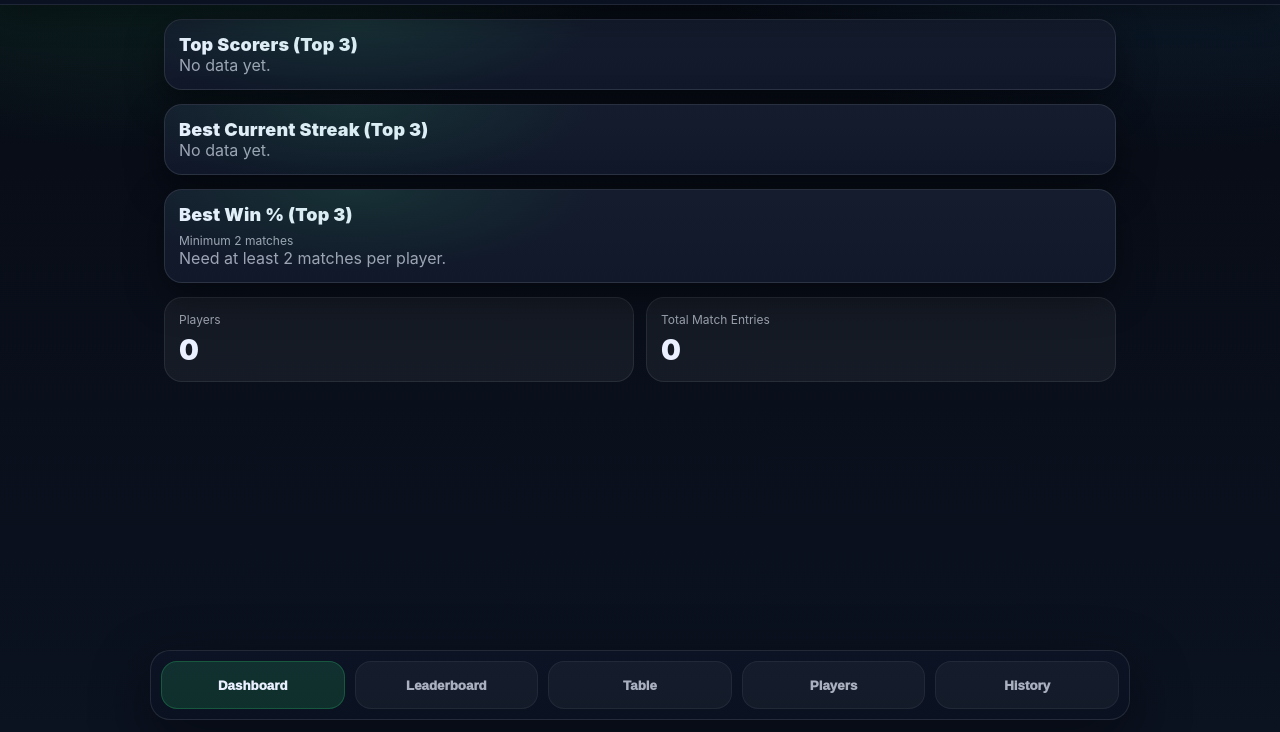
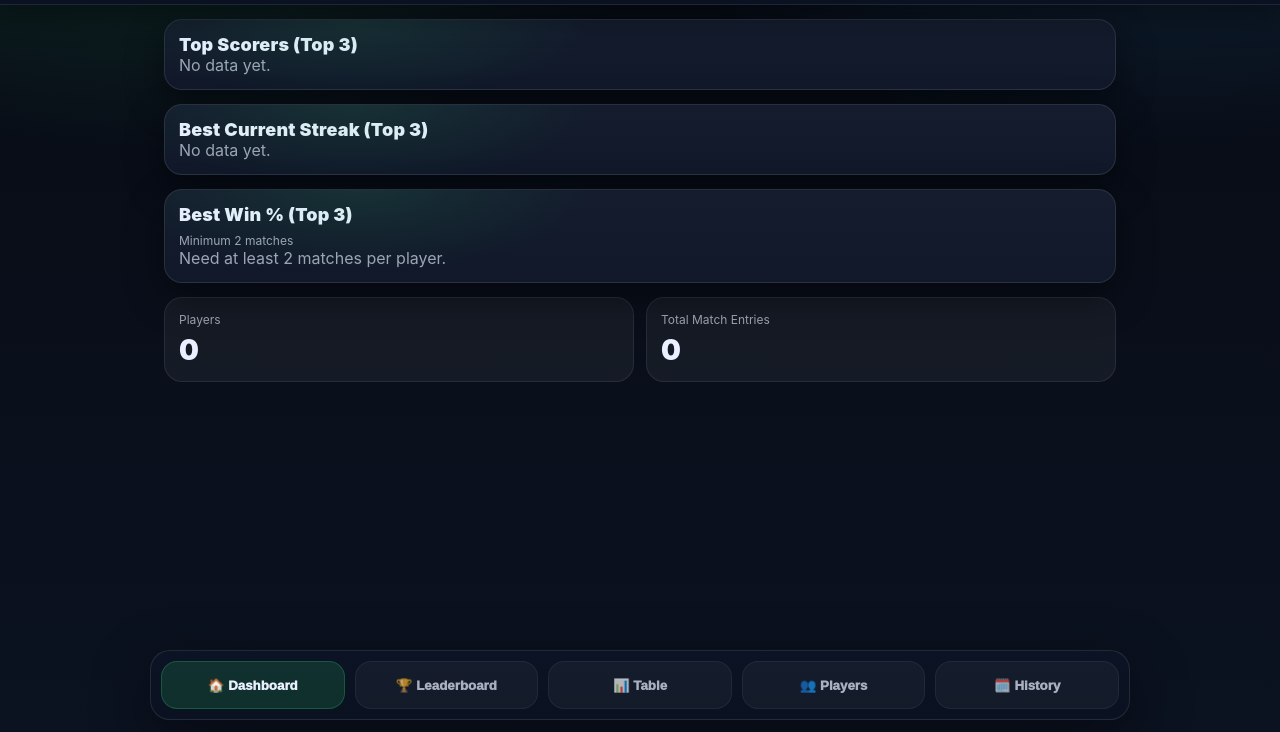
Before and after one commit to alawyadnan/Futbolista, a plain HTML site: page index.html in a window 1280 px wide. Shown: the part 68-800 px from the top of the page. Drawn offline with Linux system fonts and the light colour scheme; no server answers.

Commit message:
Update index.html

```diff
--- a/index.html
+++ b/index.html
@@ -230,21 +230,52 @@
 
 </main>
 
-<nav class="bottomnav">
-  <div class="bottomnav-inner">
-    <button type="button" class="navbtn active" data-nav="dashboard">Dashboard</button>
-    <button type="button" class="navbtn" data-nav="leaderboard">Leaderboard</button>
-    <button type="button" class="navbtn" data-nav="table">Table</button>
+  <nav class="bottomnav">
+  <div class="bottomnav-inner iconnav">
 
-    <!-- ✅ NEW PUBLIC TAB -->
-    <button type="button" class="navbtn" data-nav="playerstats">Players</button>
-    <button type="button" class="navbtn" data-nav="history">History</button>
+    <button type="button" class="navbtn active" data-nav="dashboard">
+      <span class="ico">🏠</span>
+      <span class="txt">Dashboard</span>
+    </button>
 
-    <button type="button" class="navbtn" data-nav="players" data-admin="1">Admin</button>
-    <button type="button" class="navbtn" data-nav="matches" data-admin="1">Entry</button>
-    <button type="button" class="navbtn" data-nav="settings" data-admin="1">Settings</button>
+    <button type="button" class="navbtn" data-nav="leaderboard">
+      <span class="ico">🏆</span>
+      <span class="txt">Leaderboard</span>
+    </button>
+
+    <button type="button" class="navbtn" data-nav="table">
+      <span class="ico">📊</span>
+      <span class="txt">Table</span>
+    </button>
+
+    <button type="button" class="navbtn" data-nav="playerstats">
+      <span class="ico">👥</span>
+      <span class="txt">Players</span>
+    </button>
+
+    <button type="button" class="navbtn" data-nav="history">
+      <span class="ico">🗓️</span>
+      <span class="txt">History</span>
+    </button>
+
+    <button type="button" class="navbtn" data-nav="players" data-admin="1">
+      <span class="ico">🛡️</span>
+      <span class="txt">Admin</span>
+    </button>
+
+    <button type="button" class="navbtn" data-nav="matches" data-admin="1">
+      <span class="ico">➕</span>
+      <span class="txt">Entry</span>
+    </button>
+
+    <button type="button" class="navbtn" data-nav="settings" data-admin="1">
+      <span class="ico">⚙️</span>
+      <span class="txt">Settings</span>
+    </button>
+
   </div>
 </nav>
+
 
 <script type="module" src="./app.js?v=150001"></script>
 </body>
```
